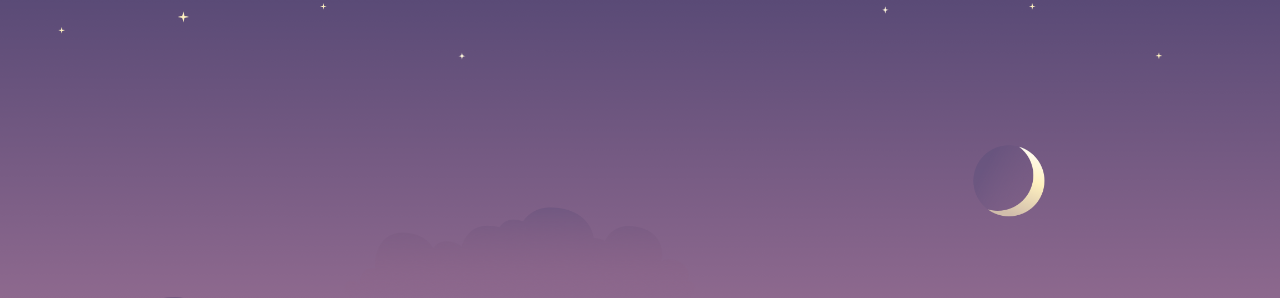
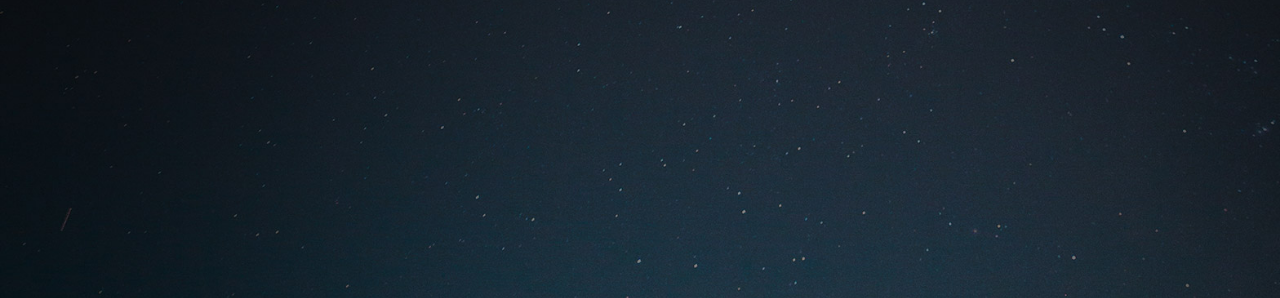
Before and after one commit to matthewvolk/portfolio-skeleton, a plain HTML site: page index.html in a window 1280 px wide. Shown: the part 132-430 px from the top of the page. Drawn offline with Linux system fonts and the light colour scheme.

Commit message:
changed background, modified styles

```diff
--- a/stylesheet.css
+++ b/stylesheet.css
@@ -4,7 +4,7 @@ html, body {
 }
 
 header {
-  background-image: url("images/desktop_wallpaper_by_maria_shanina.png");
+  background-image: url("images/hero-menu-background_0.jpg");
   background-color: #BE687D;
   height: 100vh;
   background-size: cover;
```
Also changed, not shown: images/hero-menu-background_0.jpg (added).
